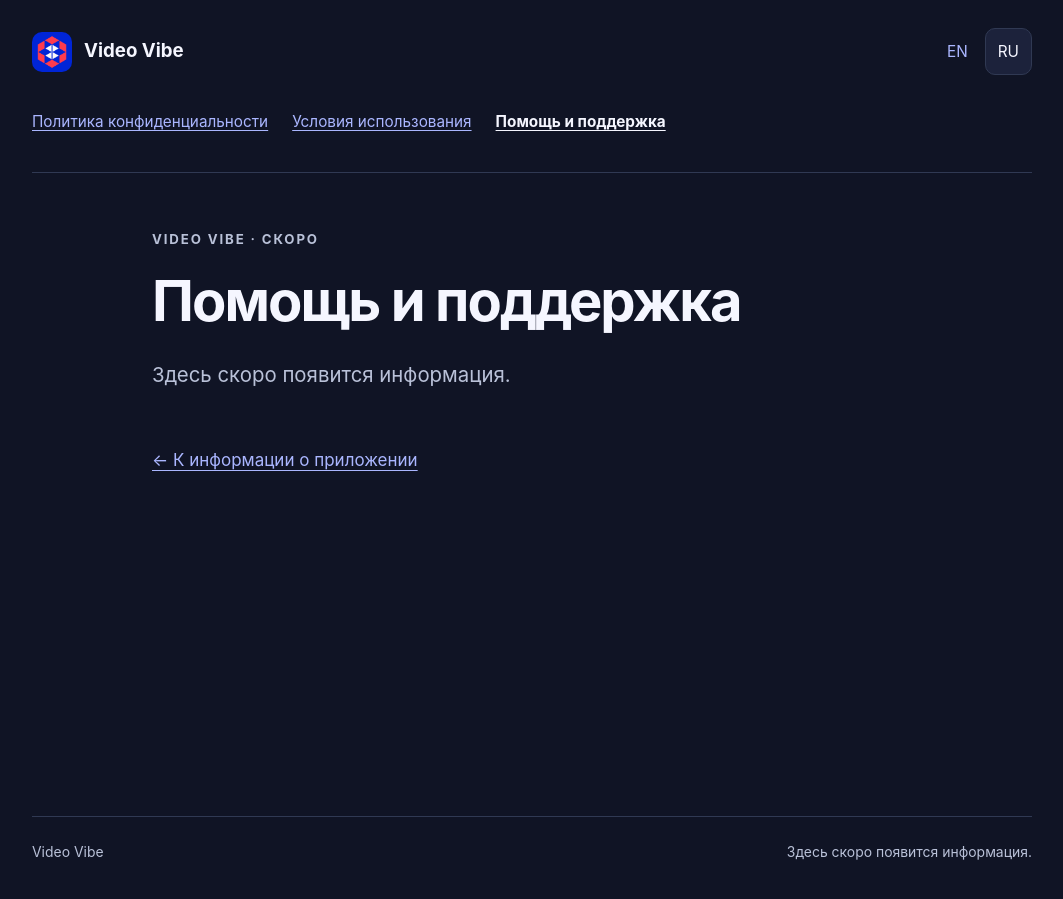
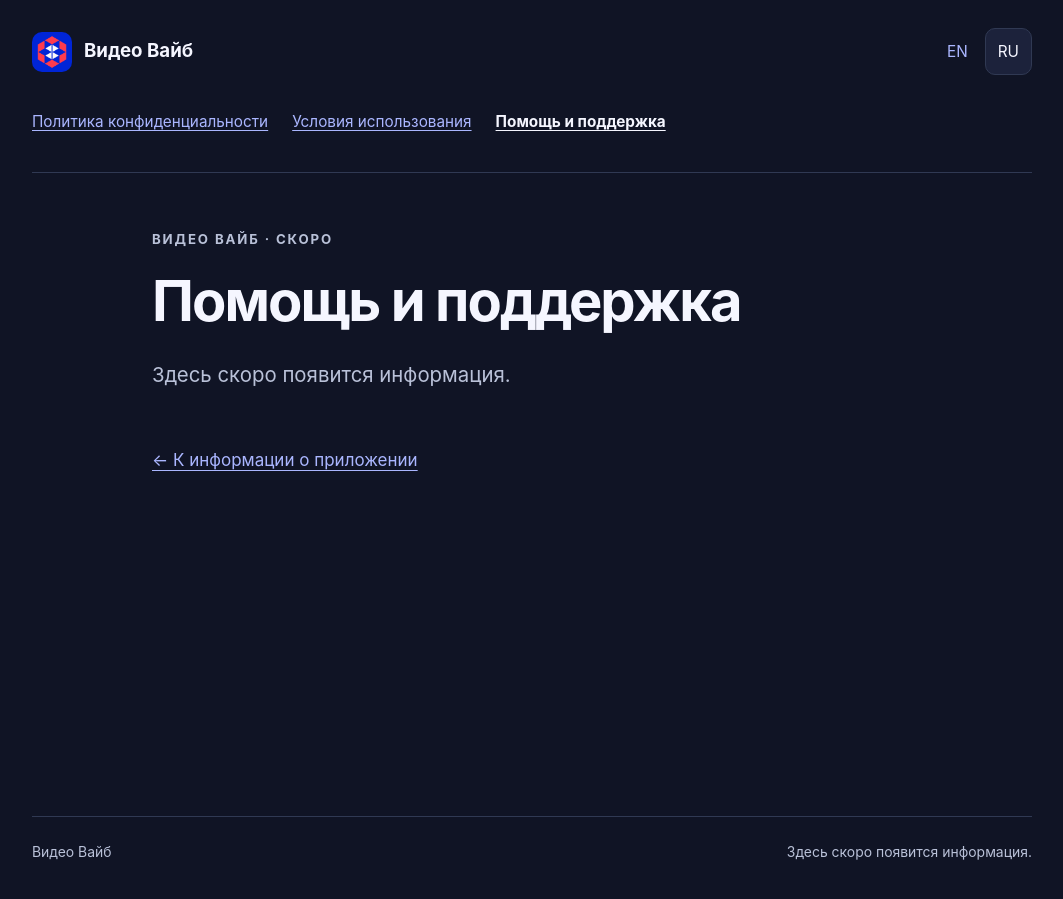
Before and after one commit to jelliedfish-oss/video-vibe-legal, a Jekyll site: the page built from ru/help.md, in a window 1280 px wide. Shown: the whole page, without its empty margins (108-1171 px from the left). Built offline with Jekyll 4.4.1, drawn with Linux system fonts in a browser that asks for light colours.

Commit message:
Localize Russian app name as Видео Вайб

```diff
--- a/404.html
+++ b/404.html
@@ -9,5 +9,5 @@ permalink: /404.html
 </section>
 <section lang="ru">
   <h2>Страница не найдена</h2>
-  <p>Эта страница недоступна. <a href="{{ '/ru/' | relative_url }}">Вернуться к Video Vibe</a>.</p>
+  <p>Эта страница недоступна. <a href="{{ '/ru/' | relative_url }}">Вернуться к Видео Вайб</a>.</p>
 </section>
--- a/_data/translations.yml
+++ b/_data/translations.yml
@@ -1,4 +1,5 @@
 en:
+  app_name: Video Vibe
   app_information: App information
   app_tagline: Walks, stories and city details
   app_description: Discover Saint Petersburg with short walks, stories, photos, video and audio guides. Create routes of your own, add favourite places and share your walks with friends.
@@ -80,6 +81,7 @@ en:
     help:
       title: Help & Support
 ru:
+  app_name: Видео Вайб
   app_information: Информация о приложении
   app_tagline: Прогулки, истории и детали города
   app_description: Открывайте Санкт-Петербург через короткие прогулки, истории, фото, видео и аудиогиды. Создавайте собственные маршруты, добавляйте любимые места и делитесь прогулками с друзьями.
@@ -94,7 +96,7 @@ ru:
       description: Делитесь своими маршрутами с друзьями, чтобы они тоже могли открыть эти места.
   capabilities_link: Возможности
   capabilities_title: Больше, чем список мест
-  capabilities_intro: Планируйте прогулку, узнавайте истории каждой остановки и собирайте маршруты, к которым захочется вернуться. В Video Vibe маршрут, медиаматериалы и ваши впечатления находятся рядом.
+  capabilities_intro: Планируйте прогулку, узнавайте истории каждой остановки и собирайте маршруты, к которым захочется вернуться. В Видео Вайб маршрут, медиаматериалы и ваши впечатления находятся рядом.
   capabilities:
     - title: Найдите прогулку под свои планы
       points:
@@ -111,8 +113,8 @@ ru:
         - Задайте название, описание, тему и длительность маршрута, соберите остановки в нужном порядке.
         - Укажите координаты мест и добавьте собственные фотографии, видео и аудио.
         - Возвращайтесь к своим маршрутам из библиотеки и продолжайте редактирование.
-        - Отправляйте ссылки на маршруты каталога, которые открываются в Video Vibe, или передавайте личный маршрут на устройство друга.
-      note: Личные маршруты передаются между устройствами в одной локальной сети по коду сопряжения и с подтверждением отправителя. У обоих участников должен быть Video Vibe; для передачи также нужен интернет.
+        - Отправляйте ссылки на маршруты каталога, которые открываются в Видео Вайб, или передавайте личный маршрут на устройство друга.
+      note: Личные маршруты передаются между устройствами в одной локальной сети по коду сопряжения и с подтверждением отправителя. У обоих участников должен быть Видео Вайб; для передачи также нужен интернет.
     - title: Храните свои прогулки в одном месте
       points:
         - В личной библиотеке собраны избранные, начатые, завершённые, созданные и скачанные маршруты.
@@ -145,9 +147,9 @@ ru:
     photo_source: Wikimedia Commons
     photo_changes: Кадрирование при отображении.
   documents: Документы и поддержка
-  intro: Конфиденциальность, условия использования и помощь для приложения Video Vibe.
+  intro: Конфиденциальность, условия использования и помощь для приложения Видео Вайб.
   skip: Перейти к содержимому
-  home_label: Главная Video Vibe
+  home_label: Главная Видео Вайб
   navigation: Основная навигация
   language: Язык
   status: Скоро
--- a/_includes/document.html
+++ b/_includes/document.html
@@ -1,6 +1,6 @@
 {% assign language = page.lang | default: 'en' %}
 {% assign t = site.data.translations[language] %}
-<p class="eyebrow">Video Vibe · {{ t.status }}</p>
+<p class="eyebrow">{{ t.app_name }} · {{ t.status }}</p>
 <h1>{{ t.sections[page.section].title }}</h1>
 <p class="intro">{{ t.placeholder }}</p>
 {% capture home_path %}/{{ language }}/{% endcapture %}
--- a/_includes/home.html
+++ b/_includes/home.html
@@ -5,7 +5,7 @@
     <p class="eyebrow">{{ t.app_tagline }}</p>
     <div class="app-title">
       <img class="hero-app-icon" src="{{ '/assets/app-icon.png' | relative_url }}" width="72" height="72" alt="">
-      <h1 id="app-title">Video Vibe</h1>
+      <h1 id="app-title">{{ t.app_name }}</h1>
     </div>
     <p class="intro">{{ t.app_description }}</p>
     <div class="hero-links">
--- a/_layouts/default.html
+++ b/_layouts/default.html
@@ -7,7 +7,7 @@
     <meta charset="utf-8">
     <meta name="viewport" content="width=device-width, initial-scale=1">
     <meta name="color-scheme" content="dark light">
-    <title>{% if page.home %}{{ site.title | escape }}{% else %}{{ page.title | escape }} · {{ site.title | escape }}{% endif %}</title>
+    <title>{% if page.home %}{{ t.app_name | escape }}{% else %}{{ page.title | escape }} · {{ t.app_name | escape }}{% endif %}</title>
     <meta name="description" content="{{ t.app_description | escape }}">
     {% if page.content_status == 'pending' %}<meta name="robots" content="noindex, follow">{% endif %}
     <link rel="canonical" href="{{ page.url | absolute_url }}">
@@ -28,7 +28,7 @@
     <header class="site-header wrap">
       <a class="brand" href="{{ home_path | relative_url }}" aria-label="{{ t.home_label }}">
         <img class="brand-icon" src="{{ '/assets/app-icon.png' | relative_url }}" width="40" height="40" alt="">
-        <span>Video Vibe</span>
+        <span>{{ t.app_name }}</span>
       </a>
       <nav class="language-switch" aria-label="{{ t.language }}">
         {% for code in site.languages %}
@@ -51,7 +51,7 @@
       {{ content }}
     </main>
     <footer class="site-footer wrap">
-      <span>Video Vibe</span>
+      <span>{{ t.app_name }}</span>
       <span>{{ t.placeholder }}</span>
     </footer>
   </body>
--- a/ru/index.md
+++ b/ru/index.md
@@ -1,5 +1,5 @@
 ---
-title: Video Vibe
+title: Видео Вайб
 home: true
 section: home
 lang: ru
```
